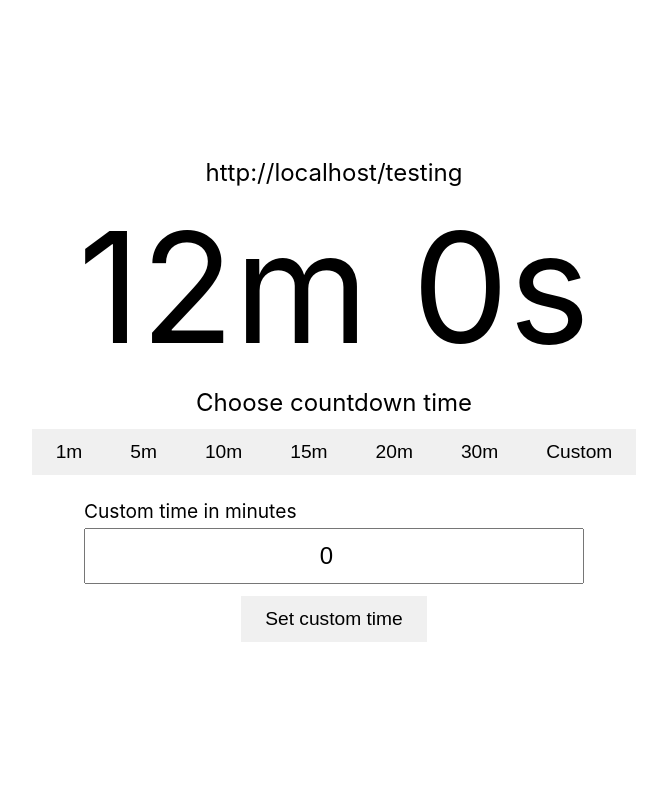
After one commit to danielireson/onetime, a Node server app: page /1 in a window 1280 px wide. The commit adds this page. Shown: the whole page, without its empty margins (306-973 px from the left). Run offline with Node 20, Linux system fonts and the light colour scheme.

Commit message:
feat: setup routes with hardcoded content

```diff
--- a/app.js
+++ b/app.js
@@ -4,8 +4,8 @@ const path = require("path");
 const cookieParser = require("cookie-parser");
 const logger = require("morgan");
 
-const indexRouter = require("./routes/index");
-const usersRouter = require("./routes/users");
+const webRouter = require("./routes/web");
+const apiRouter = require("./routes/api");
 
 const app = express();
 
@@ -19,8 +19,8 @@ app.use(express.urlencoded({ extended: false }));
 app.use(cookieParser());
 app.use(express.static(path.join(__dirname, "public")));
 
-app.use("/", indexRouter);
-app.use("/users", usersRouter);
+app.use("/", webRouter);
+app.use("/api", apiRouter);
 
 // catch 404 and forward to error handler
 app.use(function (req, res, next) {
--- a/public/stylesheets/style.css
+++ b/public/stylesheets/style.css
@@ -1,6 +1,9 @@
+/**
+ * Global styles
+ */
 html {
   box-sizing: border-box;
-  font-size: 16px;
+  font-size: 24px;
 }
 
 body {
@@ -43,6 +46,105 @@ img {
   height: auto;
 }
 
-main {
+button {
+  display: inline-block;
+  padding: 0.5rem 1rem;
+  border: none;
+  background: rgb(240, 240, 240);
+  text-decoration: none;
+  font-weight: 300;
+  font-size: 0.8rem;
   text-align: center;
 }
+
+button:hover {
+  background: rgb(220, 220, 220);
+}
+
+button:active {
+  background: rgb(215, 215, 215);
+}
+
+input {
+  width: 100%;
+  max-width: 500px;
+  padding: 0.5rem;
+  text-align: center;
+  font-size: 1rem;
+}
+
+label {
+  display: block;
+  width: 100%;
+  max-width: 500px;
+  margin: 0 auto 0.2rem auto;
+  text-align: left;
+  font-size: 0.8rem;
+}
+
+main {
+  width: 80%;
+  margin: 0 1rem;
+}
+
+/**
+ * Index view
+ */
+.index {
+  text-align: center;
+}
+
+.index-title {
+  font-size: 2rem;
+}
+
+.index-shortcode-input {
+  margin: 1.5rem 0 0.5rem 0;
+}
+
+.index-url {
+  display: block;
+  margin-bottom: 1.5rem;
+  font-size: 0.8rem;
+}
+
+/**
+ * Timer view
+ */
+.timer {
+  text-align: center;
+}
+
+.timer-url {
+  font-size: 1rem;
+}
+
+.timer-time {
+  margin: 1rem 0;
+  font-size: 12vw;
+  line-height: 1;
+}
+
+.timer-predefined-time {
+  margin-bottom: 1rem;
+}
+
+.timer-predefined-time-title {
+  margin-bottom: 0.5rem;
+  font-size: 1rem;
+}
+
+.timer-predefined-time-buttons {
+  display: flex;
+  justify-content: center;
+  flex-wrap: wrap;
+}
+
+.timer-custom-time-title {
+  margin-bottom: 0.5rem;
+  font-size: 1rem;
+}
+
+.timer-time-input {
+  margin-bottom: 0.5rem;
+}
--- /dev/null
+++ b/routes/api.js
@@ -0,0 +1,4 @@
+const express = require("express");
+const router = express.Router();
+
+module.exports = router;
--- /dev/null
+++ b/routes/web.js
@@ -0,0 +1,12 @@
+const express = require("express");
+const router = express.Router();
+
+router.get("/", function (req, res) {
+  res.render("index");
+});
+
+router.get("/:timer", function (req, res) {
+  res.render("timer", { minutes: 0 });
+});
+
+module.exports = router;
--- /dev/null
+++ b/views/timer.hbs
@@ -0,0 +1,23 @@
+<main class="timer">
+  <h2 class="timer-url">http://localhost/testing</h2>
+  <h1 class="timer-time">12m 0s</h1>
+  <div class="timer-predefined-time">
+    <p class="timer-predefined-time-title">Choose countdown time</p>
+    <div class="timer-predefined-time-buttons">
+      <button>1m</button>
+      <button>5m</button>
+      <button>10m</button>
+      <button>15m</button>
+      <button>20m</button>
+      <button>30m</button>
+      <button>Custom</button>
+    </div>
+  </div>
+  <div class="timer-custom-time">
+    <div class="timer-time-input">
+      <label for="time">Custom time in minutes</label>
+      <input type="number" id="time" value="0">
+    </div>
+    <button>Set custom time</button>
+  </div>
+</main>
```
Also changed, not shown: routes/index.js (deleted, +0 -9 lines), routes/users.js (deleted, +0 -9 lines), views/index.hbs (+8 -3 lines).
